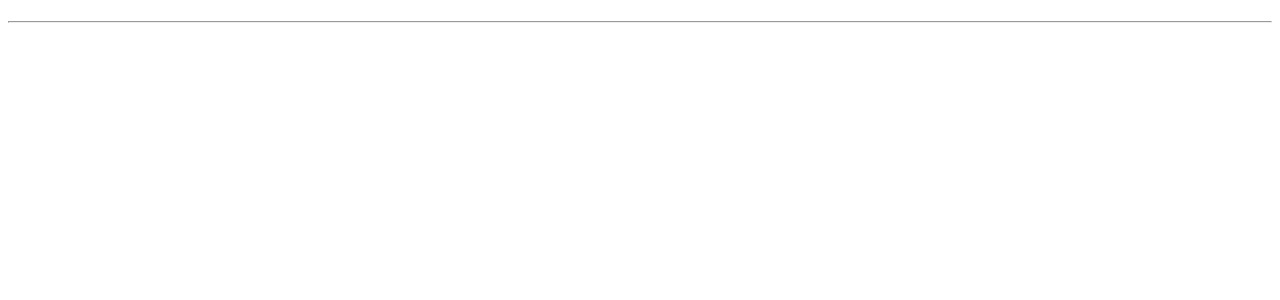
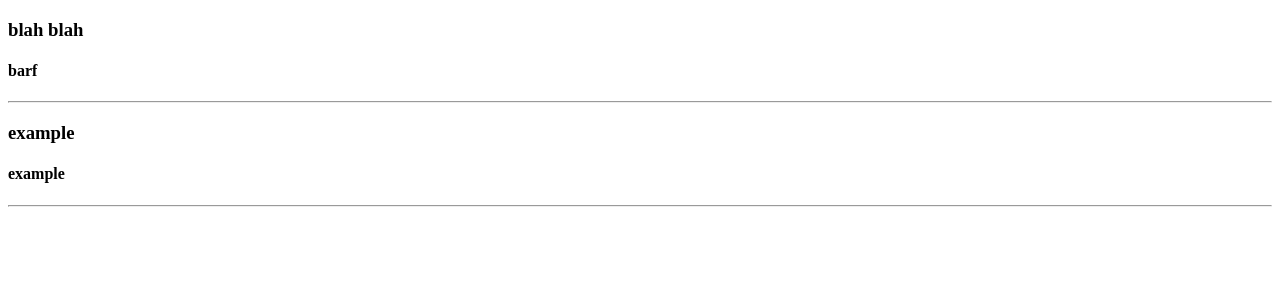
Before and after one commit to lewdavidson/Peachy, a React app: page /#/results in a window 1280 px wide. Shown: the top 300 px of the page. Built offline with nearby package versions, Linux system fonts and the light colour scheme.

Commit message:
successfully render hard coded results to the page

```diff
--- a/src/Components/Home.jsx
+++ b/src/Components/Home.jsx
@@ -1,14 +1,14 @@
 import React from 'react';
 import { Switch, Route } from 'react-router-dom';
 import HomeView from './HomeView';
-import ResultsDisplay from './ResultsDisplay';
+import ResultsData from './ResultsData';
 
 function Home() {
   return (
     <div>
       <Switch>
         <Route exact path='/' render={() => <HomeView />}/>
-        <Route path='/results' render={() => <ResultsDisplay />}/>
+        <Route path='/results' render={() => <ResultsData />}/>
       </Switch>
     </div>
   );
--- a/src/Components/ResultsData.jsx
+++ b/src/Components/ResultsData.jsx
@@ -8,6 +8,10 @@ function ResultsData(props) {
     '0': {
       photo: 'blah blah',
       title: 'barf'
+    },
+    '1': {
+      photo: 'example',
+      title: 'example'
     }
   };
   return(
```
